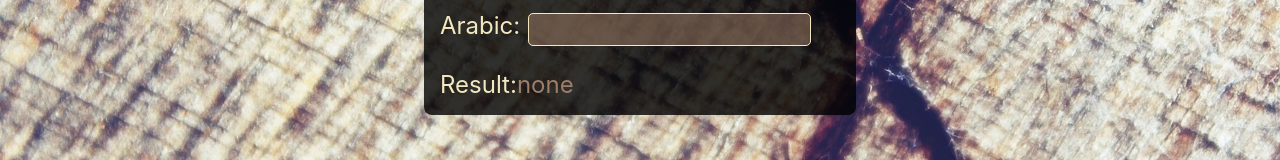
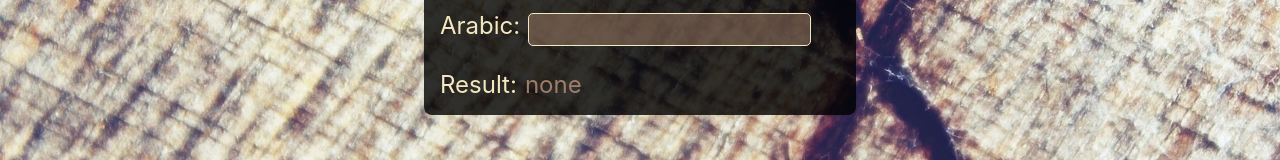
Before and after one commit to jarek-janowski/TDD-playground, a React (Create React App) app: page / in a window 1280 px wide. Shown: the part 398-558 px from the top of the page. Built offline with nearby package versions, Linux system fonts and the light colour scheme.

Commit message:
fix: add margin to result span

```diff
--- a/src/RomanConverter.css
+++ b/src/RomanConverter.css
@@ -42,6 +42,7 @@
 
 .converter__show-result > span {
     color: #9F7E69;
+    margin: 0 0 0 8px;
 }
 
 .converter__subheading{
```
Also changed, not shown: src/RomanConverter.js (line endings or trailing spaces).
